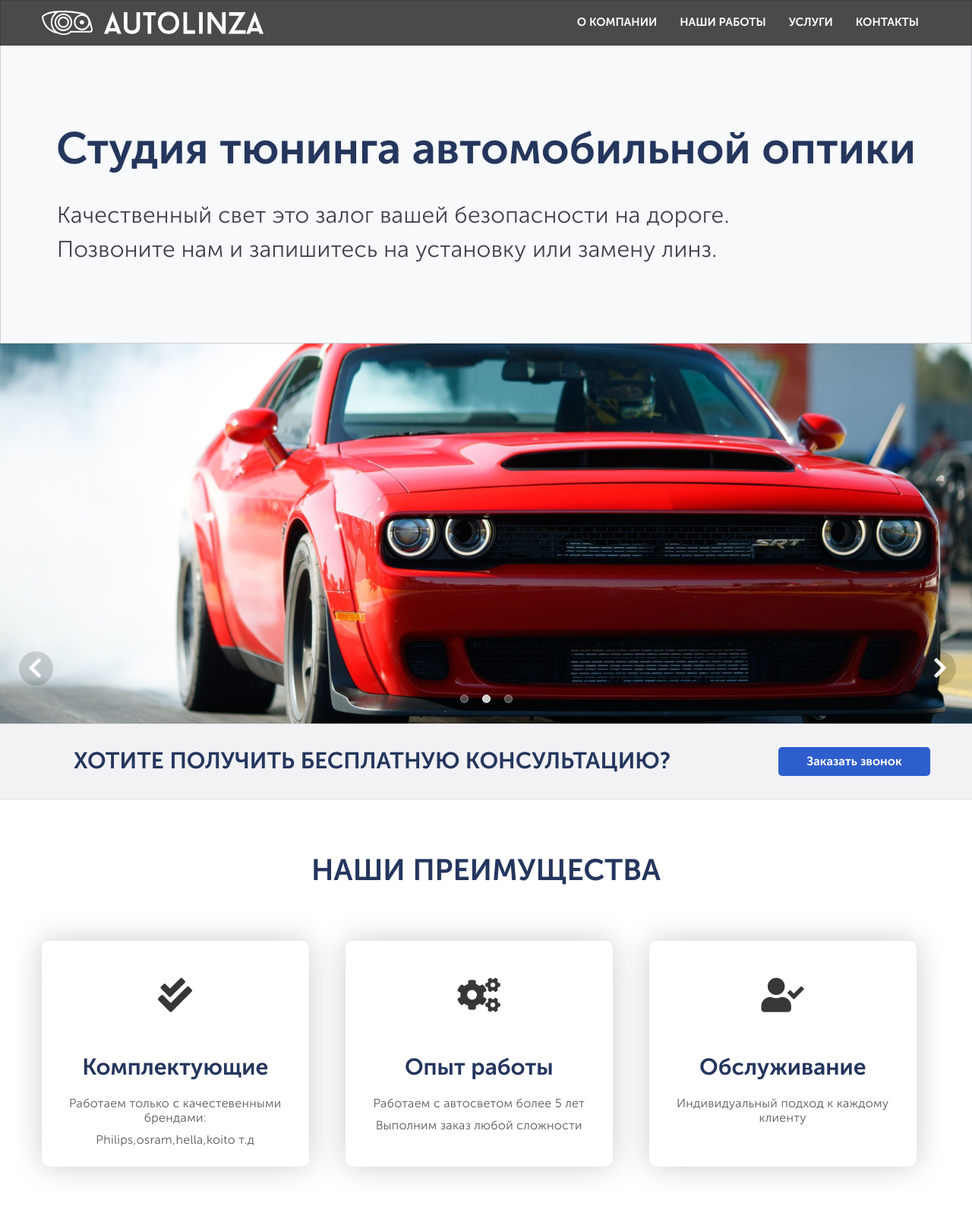
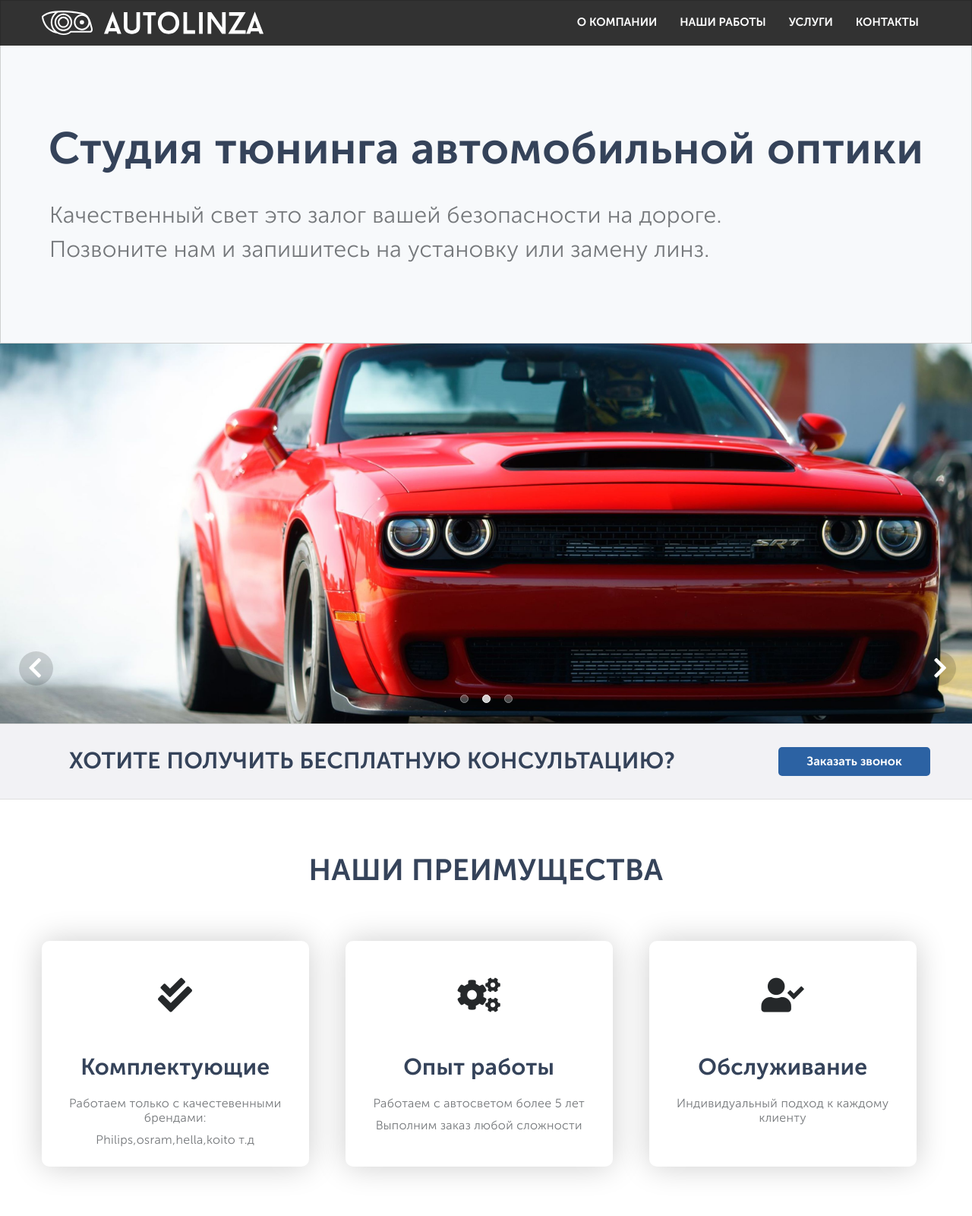
Before and after one commit to justl0rd/auto-linza, a plain HTML site: page index.html in a window 1280 px wide. Shown: the top 1600 px of the page at 76% size. Drawn offline with nearby package versions, Linux system fonts and the light colour scheme; grey boxes are pictures that could not be loaded.

Commit message:
edit colors to pantone 2019 trends

```diff
--- a/css/main.css
+++ b/css/main.css
@@ -36,7 +36,7 @@ body {
 	padding: 0;
 	margin: 0;
 	font-family: 'Museo Sans 300', sans-serif;
-	color: #404048;
+	color: #75787B;
 	font-size: 16px;
 	letter-spacing: 0.02em;
 }
@@ -66,9 +66,9 @@ h3,
 h4,
 h5,
 h6 {
-	letter-spacing: 0;
+	letter-spacing: 0.01em;
 	font-family: 'Museo Sans 700', sans-serif;
-	color: #25365d;
+	color: #35435a;
 	padding: 0;
 	margin: 0;
 	text-transform: uppercase;
@@ -125,7 +125,7 @@ button:active {
 	font-family: 'Museo Sans 700', sans-serif;
 	border-radius: 0;
 	display: block;
-	background: #2e5ecc;
+	background: #2c62a3;
 	border: 1px solid transparent;
 	color: #fff;
 	text-align: center;
@@ -134,8 +134,8 @@ button:active {
 }
 
 .btn:hover {
-	color: #2e5ecc;
-	border: 1px solid #2e5ecc;
+	color: #2c62a3;
+	border: 1px solid #2c62a3;
 	background: transparent;
 	box-shadow: 0 0 5px rgba(0, 0, 0, 0.35);
 }
@@ -169,7 +169,7 @@ button:active {
 	position: fixed;
 	width: 100%;
 	letter-spacing: 0;
-	background: rgba(0, 0, 0, 0.70);
+	background: rgba(0, 0, 0, 0.80);
 	z-index: 1000;
 }
 
@@ -310,7 +310,7 @@ button:active {
     max-width: 900px;
     margin-top: 30px;
     line-height: 1.5em;
-    margin-left: 20px;
+    margin-left: 10px;
 }
 
 /* ----- Slider Styles ----- */
@@ -398,7 +398,6 @@ button:active {
 
 .excellences__title {
 	margin-bottom: 70px;
-	color: #25365d;
 	text-transform: uppercase;
 }
 
@@ -418,19 +417,17 @@ button:active {
 
 .excellence__icon {
 	font-size: 45px;
-	color: #373738;
+	color: #25282A ;
 	margin-bottom: 40px;
 }
 
 .excellence__title {
 	margin-bottom: 20px;
-	color: #25365d;
 	text-transform: none;
 }
 
 .excellence__text {
 	margin-bottom: 10px;
-	color: #5a5a5a;
 }
 
 /* ----- Projects ----- */
--- a/index.html
+++ b/index.html
@@ -97,7 +97,7 @@
 			</div>
 		</div>
 	</header>
-	<section class="offer" id="offer" data-type="background" data-speed="3">
+	<section class="offer" id="offer">
 		<div class="container">
 			<div class="row">
 				<div class="col-12">
@@ -276,7 +276,7 @@
 		<div class="container">
 			<div class="row align-items-center justify-content-between">
 				<div class="col-12 col-md-3">
-					<a href="index.html" class="logo d-flex">
+					<a href="index.html" class="logo">
 						<img src="img/logo.svg" alt="AutoLinza">
 					</a>
 				</div>
@@ -311,6 +311,5 @@
 	<!-- Slider -->
 	<script type="text/javascript" src="slick/slick.min.js"></script>
 	<script type="text/javascript" src="js/slide.js"></script>
-	<script type="text/javascript" src="js/parallax-bg.js"></script>
 </body>
 </html>
```
